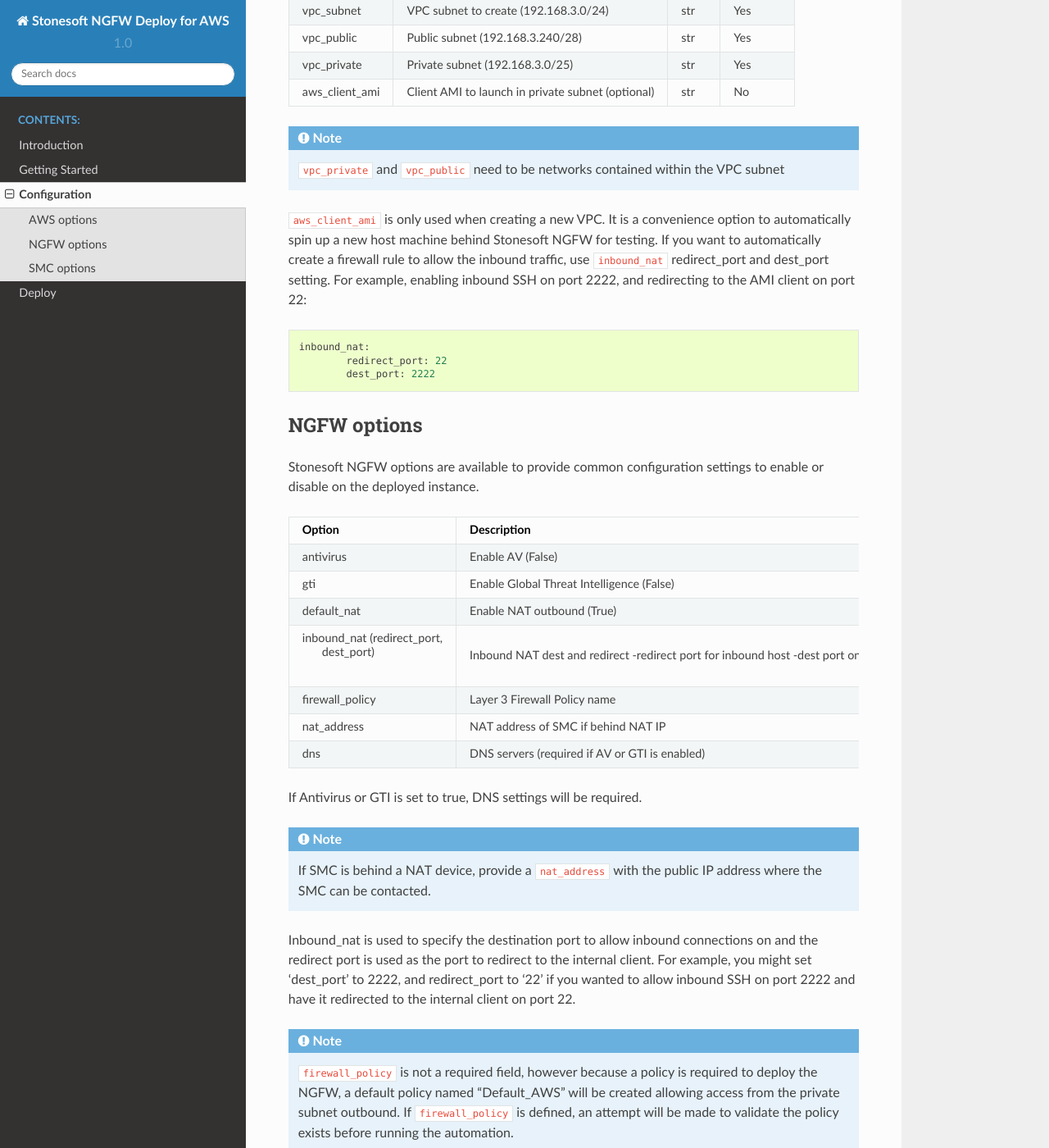
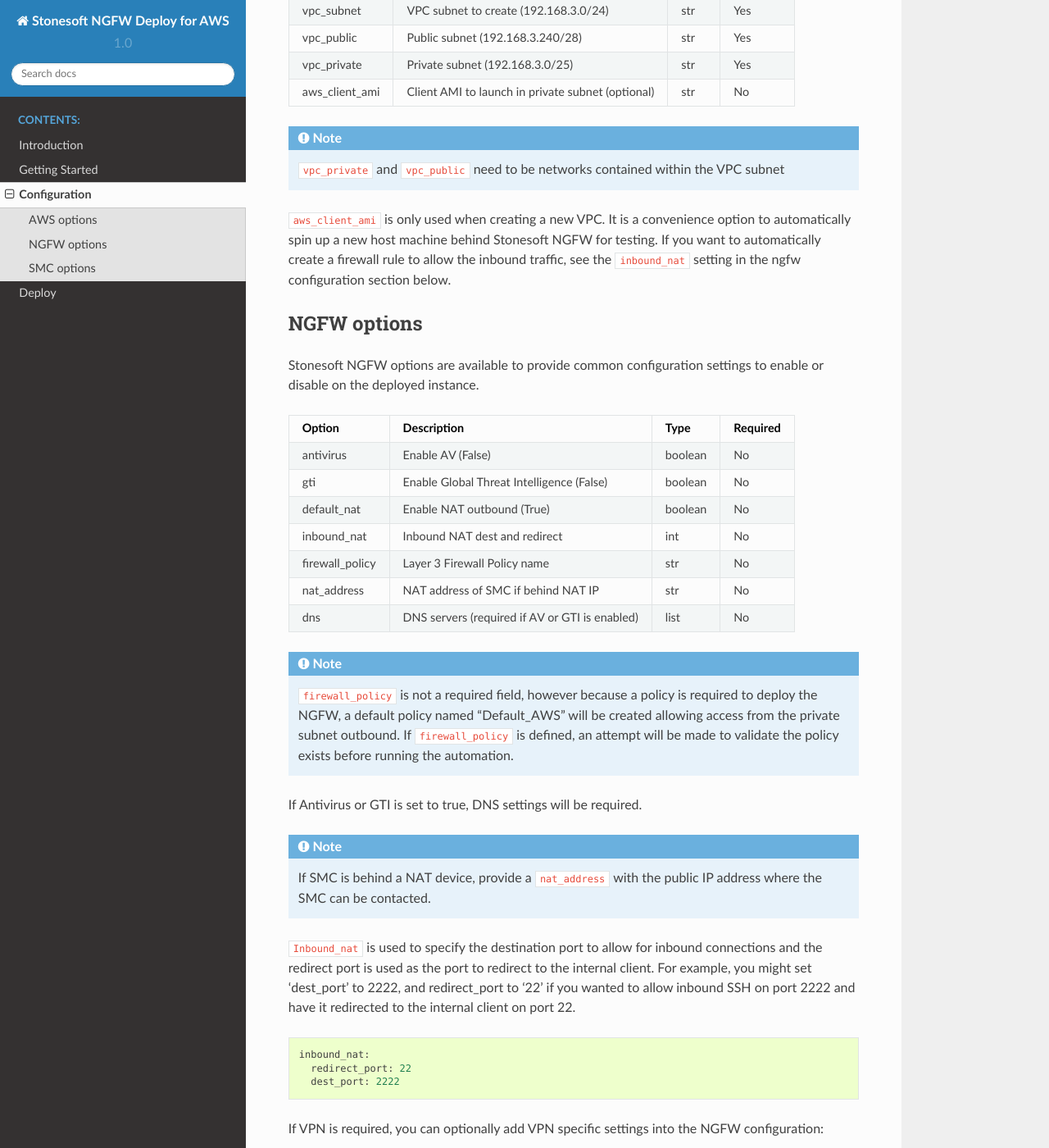
Before and after one commit to gabstopper/stonesoft-aws, a Sphinx documentation site: the page built from docs/configuration.rst, in a window 1280 px wide and 1400 px high, scrolled down 1739 px. Shown: the whole window at 82% size. Built offline with Sphinx 7.4.7 and the Read the Docs theme 2.0.0, drawn with Linux system fonts in a browser that asks for light colours.

Commit message:
update docs

```diff
--- a/docs/configuration.rst
+++ b/docs/configuration.rst
@@ -92,14 +92,8 @@ settings are available:
 
 ``aws_client_ami`` is only used when creating a new VPC. It is a convenience option to
 automatically spin up a new host machine behind Stonesoft NGFW for testing. If you want
-to automatically create a firewall rule to allow the inbound traffic, use ``inbound_nat``
-redirect_port and dest_port setting. For example, enabling inbound SSH on port 2222, and
-redirecting to the AMI client on port 22::
-
-	inbound_nat:
-		redirect_port: 22
-		dest_port: 2222
-
+to automatically create a firewall rule to allow the inbound traffic, see the ``inbound_nat``
+setting in the ngfw configuration section below.
 
 NGFW options
 ------------
@@ -119,8 +113,6 @@ disable on the deployed instance.
 | default_nat            | Enable NAT outbound (True)     | boolean  | No       |
 +------------------------+--------------------------------+----------+----------+
 | inbound_nat            | Inbound NAT dest and redirect  | int      | No       |
-| (redirect_port,        | -redirect port for inbound host|          |          |
-|  dest_port)            | -dest port on external intf    |          |          |
 +------------------------+--------------------------------+----------+----------+
 | firewall_policy        | Layer 3 Firewall Policy name   | str      | No       |
 +------------------------+--------------------------------+----------+----------+
@@ -131,22 +123,28 @@ disable on the deployed instance.
 |                        | GTI is enabled)                |          |          |
 +------------------------+--------------------------------+----------+----------+
 
+.. note::
+   ``firewall_policy`` is not a required field, however because a policy is required to
+   deploy the NGFW, a default policy named "Default_AWS" will be created allowing access
+   from the private subnet outbound. If ``firewall_policy`` is  defined, an attempt will
+   be made to validate the policy exists before running the automation.
+
 If Antivirus or GTI is set to true, DNS settings will be required.
 
 .. note::
    If SMC is behind a NAT device, provide a ``nat_address`` with the public IP address
    where the SMC can be contacted.
 
-Inbound_nat is used to specify the destination port to allow inbound connections on and
-the redirect port is used as the port to redirect to the internal client. For example,
+``Inbound_nat`` is used to specify the destination port to allow for inbound connections
+and the redirect port is used as the port to redirect to the internal client. For example,
 you might set 'dest_port' to 2222, and redirect_port to '22' if you wanted to allow
 inbound SSH on port 2222 and have it redirected to the internal client on port 22.
 
-.. note::
-   ``firewall_policy`` is not a required field, however because a policy is required to
-   deploy the NGFW, a default policy named "Default_AWS" will be created allowing access
-   from the private subnet outbound. If ``firewall_policy`` is  defined, an attempt will
-   be made to validate the policy exists before running the automation.
+::
+
+	inbound_nat:
+	  redirect_port: 22
+	  dest_port: 2222
 
 
 If VPN is required, you can optionally add VPN specific settings into the NGFW configuration:
```
